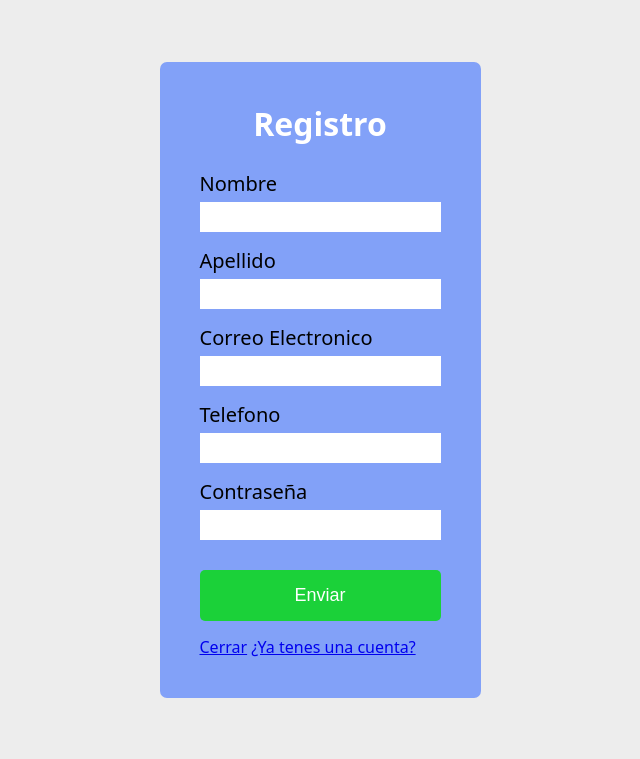
After one commit to Exaedro/seguro-de-autos, a PHP site: page /registrarse.php in a window 1280 px wide. The commit adds this page. Shown: the top 759 px of the page, without its empty margins (320-960 px from the left). Run offline with PHP 8.4, Linux system fonts and the light colour scheme.

Commit message:
comiteado

```diff
--- /dev/null
+++ b/iniciar_sesion.css
@@ -0,0 +1,75 @@
+:root {
+    --background: hsl(224, 89%, 74%);
+    --background-darker: hsl(224, 92%, 61%);
+}
+
+*, *::before, *::after {
+    margin: 0;
+    padding: 0;
+    border: 0;
+    box-sizing: border-box;
+}
+
+body {
+    background-color: #ededed;
+}
+
+main {
+    height: 95vh;
+    display: flex;
+    align-items: center;
+    justify-content: center;
+    flex-direction: column;
+    font-family: system-ui, sans-serif;
+}
+
+.formulario {
+    background-color: var(--background);
+    padding: 40px;
+    border-radius: 7px;
+}
+
+.formulario h2 {
+    text-align: center;
+    font-size: 32px;
+    margin-bottom: 25px;
+    color: #fff;
+}
+
+.formulario label {
+    font-size: 20px;
+    margin-bottom: 5px;
+}
+
+.formulario input {
+    margin-bottom: 15px;
+    height: 25px;
+    padding: 15px 10px 15px 10px;
+    font-size: 17px;
+    outline: none;
+}
+
+.formulario input:focus {
+    border: none;
+}
+
+.formulario button {
+    font-size: 18px;
+    margin-top: 15px;
+    margin-bottom: 15px;
+    padding: 15px 25px 15px 25px;
+    border-radius: 5px;
+    color: #fff;
+    background-color: #1bd139;
+    transition: background 0.3s ease;
+}
+
+.formulario button:hover {
+    cursor: pointer;
+    background-color: #18bf34;
+}
+
+form {
+    display: flex;
+    flex-direction: column;
+}
--- /dev/null
+++ b/registrarse.php
@@ -0,0 +1,58 @@
+<!DOCTYPE html>
+<html lang="en">
+<head>
+    <meta charset="UTF-8">
+    <meta name="viewport" content="width=device-width, initial-scale=1.0">
+    <link rel="stylesheet" href="iniciar_sesion.css">
+    <title>Registro</title>
+</head>
+<body>
+    <main>
+        <div class="formulario">
+            <h2>Registro</h2>
+            <form method="post">
+                <label for="usuario">Nombre</label>
+                <input type="text" name="nombre">
+                <label for="usuario">Apellido</label>
+                <input type="text" name="apellido">
+                <label for="contra">Correo Electronico</label>
+                <input type="text" name="correo">
+                <label for="usuario">Telefono</label>
+                <input type="text" name="telefono">
+                <label for="contra">Contraseña</label>
+                <input type="text" name="contra">
+                <button type="submit">Enviar</button>
+            </form>
+            <div class="botones">
+                <a href="index.php">Cerrar</a>
+                <a href="iniciar_sesion.php">¿Ya tenes una cuenta?</a>
+            </div>
+        </div>
+    </main>
+
+    <?php
+    $conexion = mysqli_connect("localhost", "root", "", "auto");
+    if(!(isset($_POST['nombre']) or isset($_POST['apellido']) or isset($_POST['contra']) or isset($_POST['correo']) or isset($_POST['telefono']))) return;
+
+    $nombre = $_POST['nombre'];
+    $apellido = $_POST['apellido'];
+    $contra = $_POST['contra'];
+    $telefono = $_POST['telefono'];
+    $correo = $_POST['correo'];
+
+    $query = "SELECT * FROM clientes WHERE correo_electronico = '$correo'";
+    $resultado = mysqli_query($conexion, $query);
+
+    if(mysqli_num_rows($resultado) >= 1) {
+        echo '<script type="text/javascript">alert("Ya existe una cuenta con este nombre de usuario.")</script>';
+    } else {
+        $query = "INSERT INTO clientes (nombre, apellido, telefono, correo_electronico, contraseña) VALUES ('$nombre', '$apellido', '$telefono', '$correo', '$contra')";
+        mysqli_query($conexion, $query);
+
+        echo '<script type="text/javascript">alert("Registrado correctamente, inicia sesion.")</script>';
+        header("Location: iniciar_sesion.php");
+    }
+
+    ?>
+</body>
+</html>
--- a/vehiculos.php
+++ b/vehiculos.php
@@ -11,7 +11,7 @@
         <nav>
             <div class="container">
                 <ul>
-                    <li><a href="index.html">Inicio</a></li>
+                    <li><a href="index.php">Inicio</a></li>
                     <li><a href="vehiculos.php">Vehiculos</a></li>
                     <li><a href="index.html#precios">Precios</a></li>
                     <li><a href="index.html#contacto">Contacto</a></li>
```
Also changed, not shown: autos.php (added, +35 -0 lines), formulario.php (added, +10 -0 lines), index.html (deleted, +0 -82 lines), index.php (added, +99 -0 lines), iniciar_sesion.php (added, +56 -0 lines), perfil.php (added, +44 -0 lines), php/ingresar_clientes.php (added, +13 -0 lines), php/ingresar_vehiculos.php (added, +18 -0 lines), php/obtener_vehiculos.php (+5 -3 lines), php/perfil.php (added, +19 -0 lines), style.css (+13 -16 lines).
